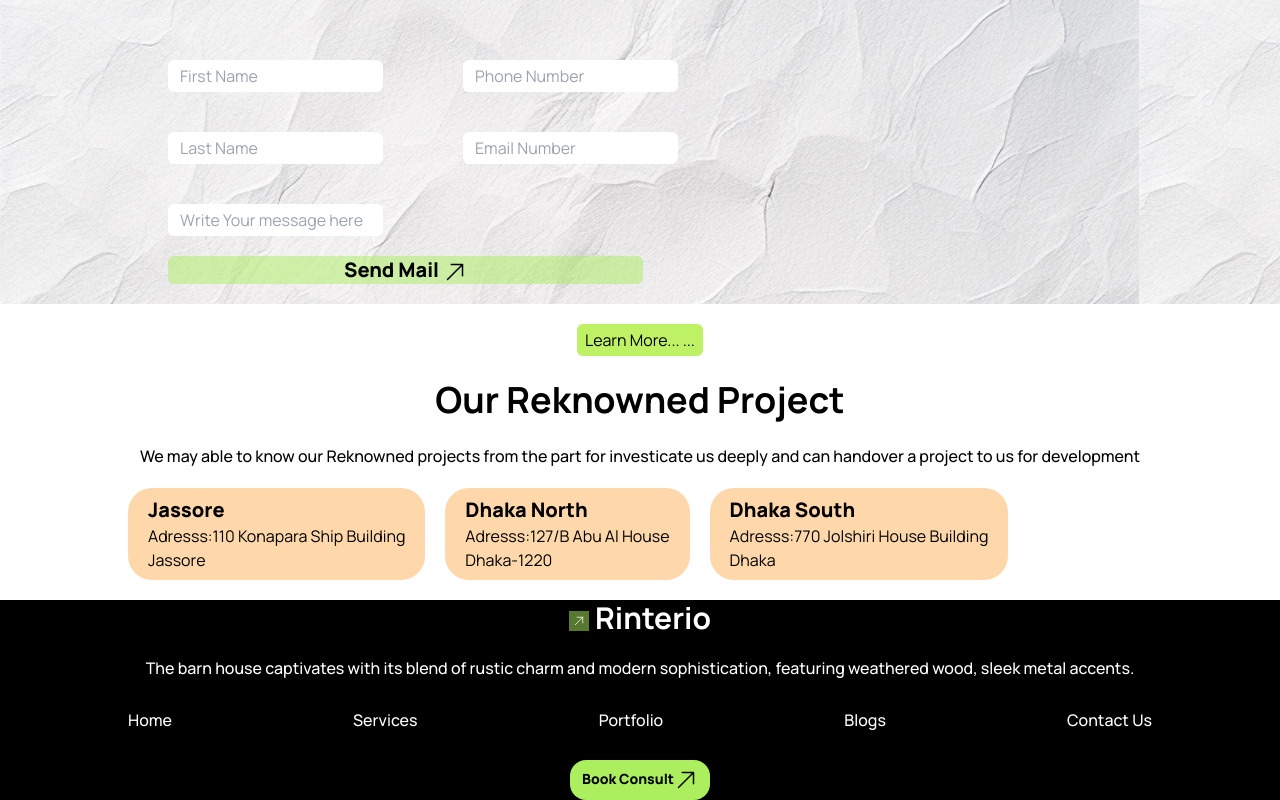
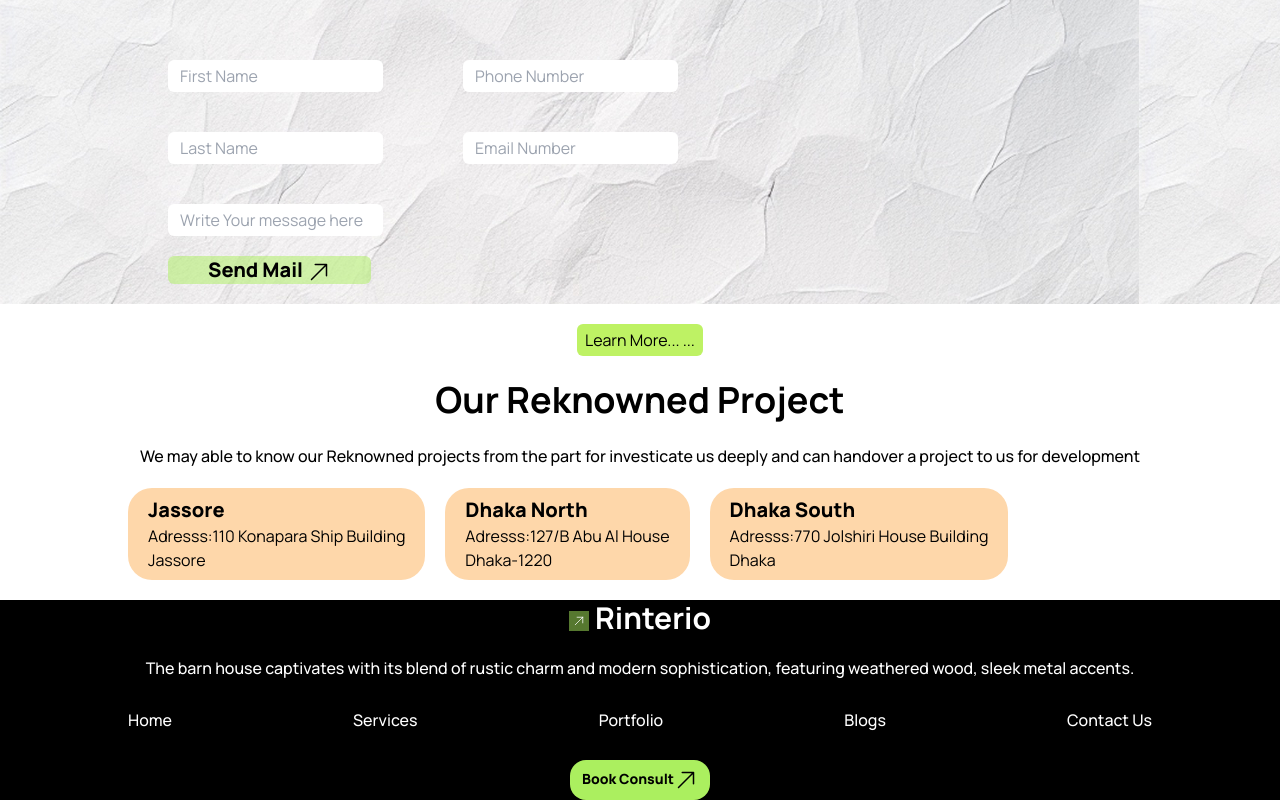
Before and after one commit to Ayesha81Siddika/assignment03, a plain HTML site: page index.html in a window 1280 px wide. Shown: the part 2715-3515 px from the top of the page. Drawn offline with nearby package versions, Linux system fonts and the light colour scheme.

Commit message:
customied Assignment 03

```diff
--- a/index.html
+++ b/index.html
@@ -188,7 +188,7 @@
             <input class="mx-10 my-5 px-3 py-1 rounded-md" type="text" placeholder="Write Your message here ">
           </div>
           <div>
-            <button class="font-extrabold text-xl bg-[#ABEF5F80] px-44 mx-10 rounded-md mb-5">Send Mail <svg xmlns="http://www.w3.org/2000/svg" fill="black" viewBox="0 0 24 24" stroke-width="1.5" stroke="currentColor" class="size-6 inline">
+            <button class="font-extrabold text-xl bg-[#ABEF5F80] px-10 mx-10 rounded-md mb-5">Send Mail <svg xmlns="http://www.w3.org/2000/svg" fill="black" viewBox="0 0 24 24" stroke-width="1.5" stroke="currentColor" class="size-6 inline">
               <path stroke-linecap="round" stroke-linejoin="round" d="m4.5 19.5 15-15m0 0H8.25m11.25 0v11.25" />
             </svg>
             </button>
```
